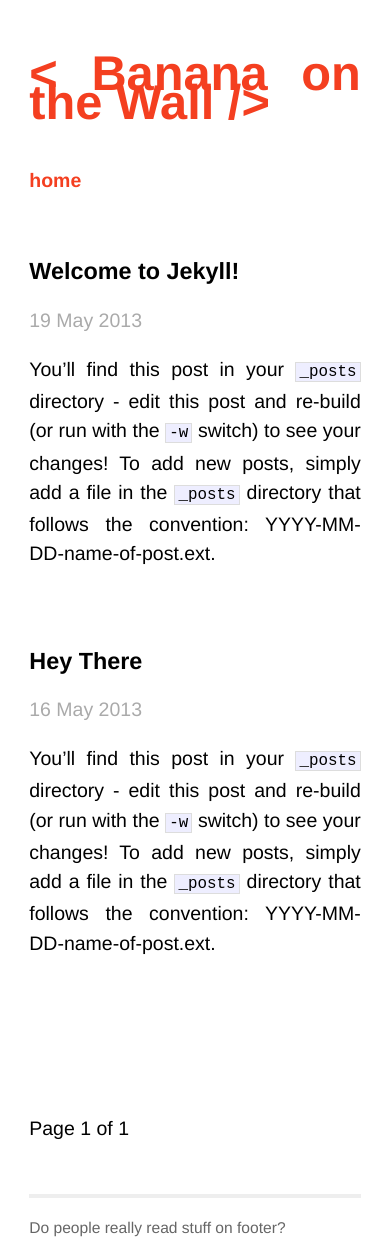
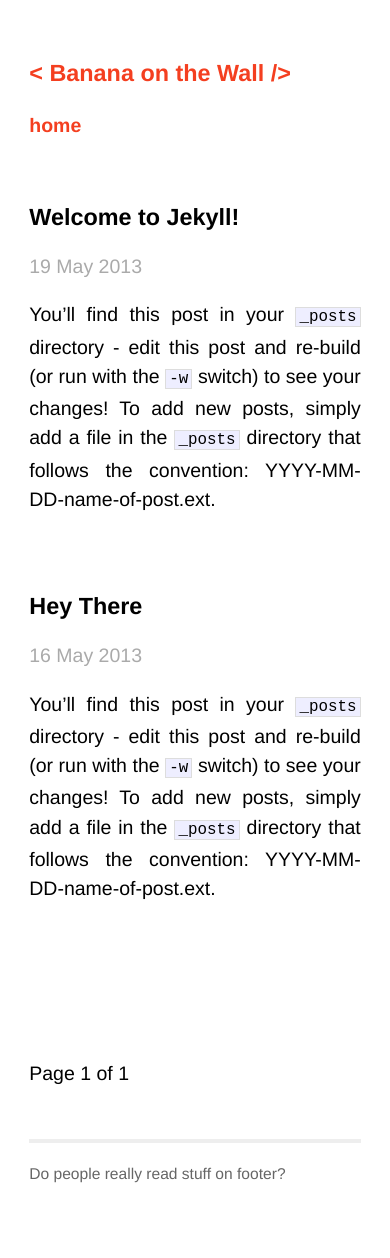
Before and after one commit to BananaOnTheWall/bananaonthewall.github.io, a Jekyll site: the page built from index.html, in a window 390 px wide. Built offline with Jekyll 4.4.1, drawn with Linux system fonts in a browser that asks for light colours; the list of posts is cut into pages by our own code; after the commit the page ends 1204 px from its top, so only the background shows below that.

Commit message:
Update main.css

```diff
--- a/css/main.css
+++ b/css/main.css
@@ -273,7 +273,7 @@ float: left;
 max-width: 801px;
 }
 
-h1.title {
+.site .header h1.title {
 display: inline-block;
 font-size: 1.2em;
 }
```
